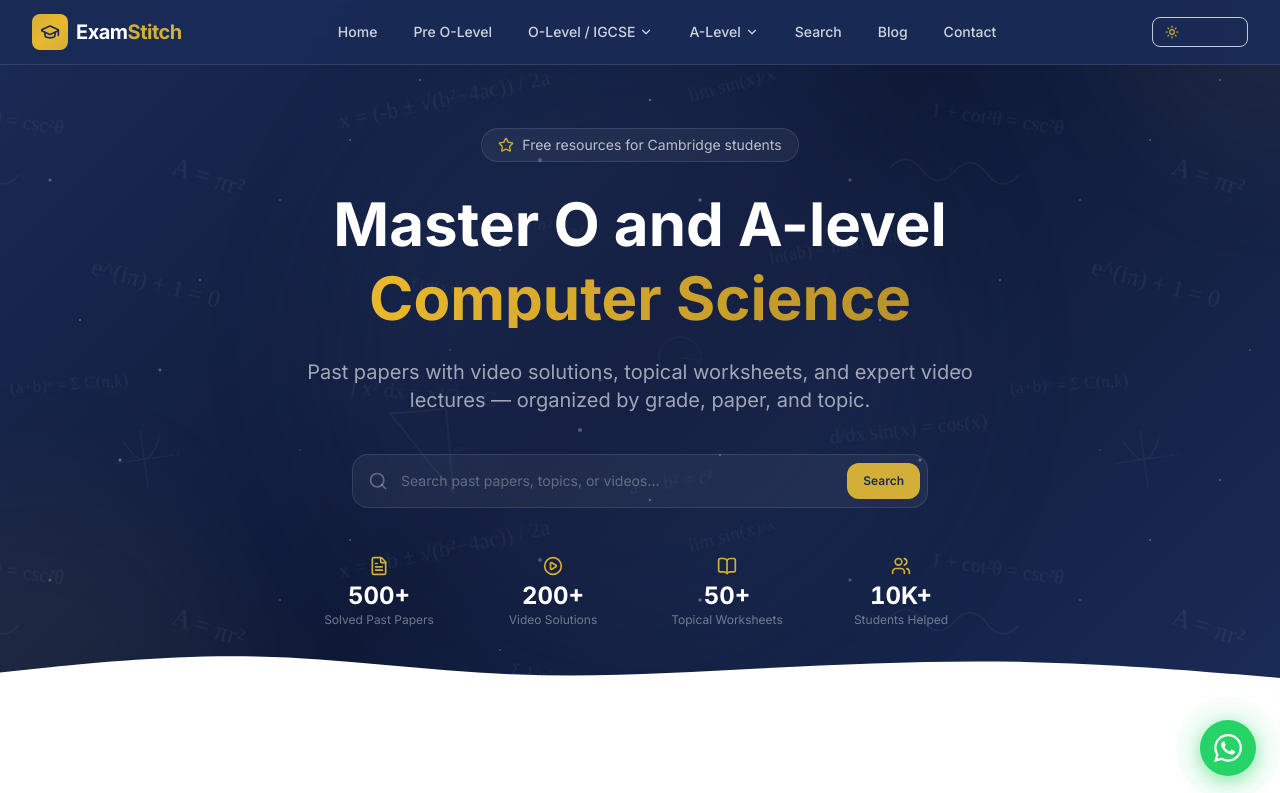
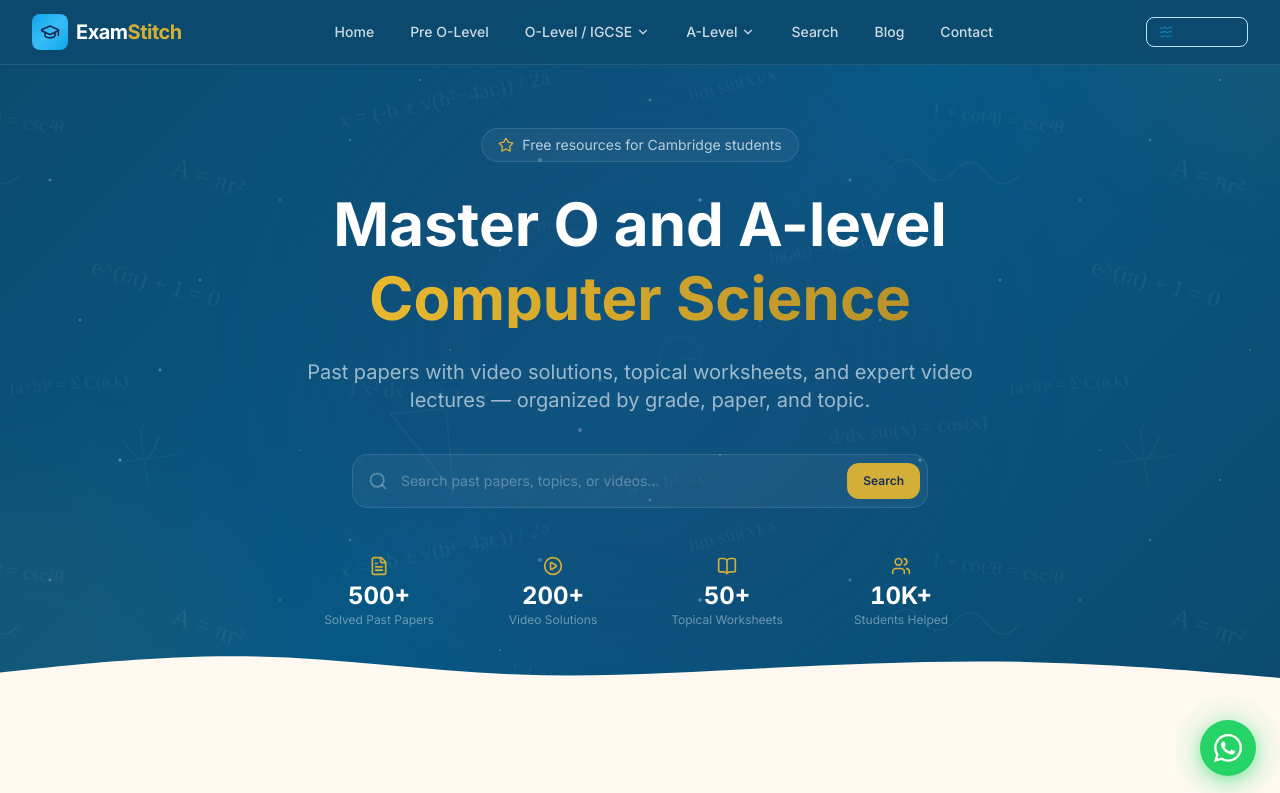
Before and after one commit to arfeen306-design/examstitch, a Next.js app: page / in a window 1280 px wide. Shown: the top 793 px of the page. Built offline with nearby package versions, Linux system fonts and the light colour scheme.

Commit message:
feat: Beach as default theme — FOUC-free inline script, :root = beach CSS, ThemeProvider defaults to beach

```diff
--- a/src/app/globals.css
+++ b/src/app/globals.css
@@ -8,39 +8,39 @@
    ═══════════════════════════════════════════════════════════════════════════ */
 
 @layer base {
-  /* ── Default (Navy & Gold) ─────────────────────────────────────────────── */
+  /* ── Beach (Default for new visitors) ───────────────────────────────────── */
   :root,
-  [data-theme="default"] {
-    --bg-primary:    #ffffff;
-    --bg-surface:    #F8F9FB;
-    --bg-card:       #ffffff;
-    --bg-elevated:   #ffffff;
+  [data-theme="beach"] {
+    --bg-primary:    #FFF9F2;
+    --bg-surface:    #FFF3E6;
+    --bg-card:       #FFFFFF;
+    --bg-elevated:   #FFFFFF;
 
-    --hero-from:     #1A2B56;
-    --hero-via:      #0F1A38;
-    --hero-to:       #1A2B56;
-    --navbar-bg:     rgba(26, 43, 86, 0.92);
+    --hero-from:     #0C4A6E;
+    --hero-via:      #075985;
+    --hero-to:       #0C4A6E;
+    --navbar-bg:     rgba(12, 74, 110, 0.92);
 
-    --text-primary:  #1A2B56;
-    --text-secondary:#3B4F80;
-    --text-muted:    #596993;
+    --text-primary:  #0C4A6E;
+    --text-secondary:#0369A1;
+    --text-muted:    #0284C7;
     --text-on-dark:  #ffffff;
-    --text-on-accent:#1A2B56;
+    --text-on-accent:#0C4A6E;
 
-    --accent:        #D4AF37;
-    --accent-hover:  #E9B82E;
-    --accent-subtle: #FDF8EB;
-    --accent-text:   #9A7523;
+    --accent:        #0EA5E9;
+    --accent-hover:  #38BDF8;
+    --accent-subtle: #E0F2FE;
+    --accent-text:   #0369A1;
 
-    --border-color:  #C5CAD8;
-    --border-subtle: #E8EAF0;
+    --border-color:  #BAE6FD;
+    --border-subtle: #E0F2FE;
 
-    --badge-bg:      #1A2B56;
+    --badge-bg:      #0C4A6E;
     --badge-text:    #ffffff;
 
-    --shadow-color:  rgba(26, 43, 86, 0.08);
+    --shadow-color:  rgba(12, 74, 110, 0.08);
 
-    --wave-fill:     #ffffff;
+    --wave-fill:     #FFF9F2;
   }
 
   /* ── Dark ───────────────────────────────────────────────────────────────── */
@@ -77,38 +77,38 @@
     --wave-fill:     #0D0D14;
   }
 
-  /* ── Beach ──────────────────────────────────────────────────────────────── */
-  [data-theme="beach"] {
-    --bg-primary:    #FFF9F2;
-    --bg-surface:    #FFF3E6;
-    --bg-card:       #FFFFFF;
-    --bg-elevated:   #FFFFFF;
+  /* ── Navy & Gold ─────────────────────────────────────────────────────── */
+  [data-theme="default"] {
+    --bg-primary:    #ffffff;
+    --bg-surface:    #F8F9FB;
+    --bg-card:       #ffffff;
+    --bg-elevated:   #ffffff;
 
-    --hero-from:     #0C4A6E;
-    --hero-via:      #075985;
-    --hero-to:       #0C4A6E;
-    --navbar-bg:     rgba(12, 74, 110, 0.92);
+    --hero-from:     #1A2B56;
+    --hero-via:      #0F1A38;
+    --hero-to:       #1A2B56;
+    --navbar-bg:     rgba(26, 43, 86, 0.92);
 
-    --text-primary:  #0C4A6E;
-    --text-secondary:#0369A1;
-    --text-muted:    #0284C7;
+    --text-primary:  #1A2B56;
+    --text-secondary:#3B4F80;
+    --text-muted:    #596993;
     --text-on-dark:  #ffffff;
-    --text-on-accent:#0C4A6E;
+    --text-on-accent:#1A2B56;
 
-    --accent:        #0EA5E9;
-    --accent-hover:  #38BDF8;
-    --accent-subtle: #E0F2FE;
-    --accent-text:   #0369A1;
+    --accent:        #D4AF37;
+    --accent-hover:  #E9B82E;
+    --accent-subtle: #FDF8EB;
+    --accent-text:   #9A7523;
 
-    --border-color:  #BAE6FD;
-    --border-subtle: #E0F2FE;
+    --border-color:  #C5CAD8;
+    --border-subtle: #E8EAF0;
 
-    --badge-bg:      #0C4A6E;
+    --badge-bg:      #1A2B56;
     --badge-text:    #ffffff;
 
-    --shadow-color:  rgba(12, 74, 110, 0.08);
+    --shadow-color:  rgba(26, 43, 86, 0.08);
 
-    --wave-fill:     #FFF9F2;
+    --wave-fill:     #ffffff;
   }
 
   /* ── Forest ─────────────────────────────────────────────────────────────── */
--- a/src/app/layout.tsx
+++ b/src/app/layout.tsx
@@ -48,6 +48,14 @@ export default function RootLayout({
 }) {
   return (
     <html lang="en" className={inter.variable} suppressHydrationWarning>
+      <head>
+        {/* FOUC prevention — set theme before first paint */}
+        <script
+          dangerouslySetInnerHTML={{
+            __html: `(function(){try{var t=localStorage.getItem('examstitch-theme');if(t&&['default','dark','beach','forest'].indexOf(t)!==-1){document.documentElement.setAttribute('data-theme',t)}else{document.documentElement.setAttribute('data-theme','beach')}}catch(e){document.documentElement.setAttribute('data-theme','beach')}})()`,
+          }}
+        />
+      </head>
       <body className="min-h-screen flex flex-col">
         <ThemeProvider>
           <Navbar />
--- a/src/components/ui/ThemeProvider.tsx
+++ b/src/components/ui/ThemeProvider.tsx
@@ -17,20 +17,23 @@ interface ThemeCtx {
 }
 
 const ThemeContext = createContext<ThemeCtx>({
-  theme: 'default',
+  theme: 'beach',
   setTheme: () => {},
 });
 
 export function ThemeProvider({ children }: { children: React.ReactNode }) {
-  const [theme, setThemeState] = useState<Theme>('default');
+  const [theme, setThemeState] = useState<Theme>('beach');
   const [mounted, setMounted] = useState(false);
 
   useEffect(() => {
-    // Read saved preference on first mount to avoid flash
+    // Read saved preference on first mount
     const saved = localStorage.getItem(STORAGE_KEY) as Theme | null;
     if (saved && ['default', 'dark', 'beach', 'forest'].includes(saved)) {
       setThemeState(saved);
       document.documentElement.setAttribute('data-theme', saved);
+    } else {
+      // No saved preference — apply Beach as default
+      document.documentElement.setAttribute('data-theme', 'beach');
     }
     setMounted(true);
   }, []);
```
